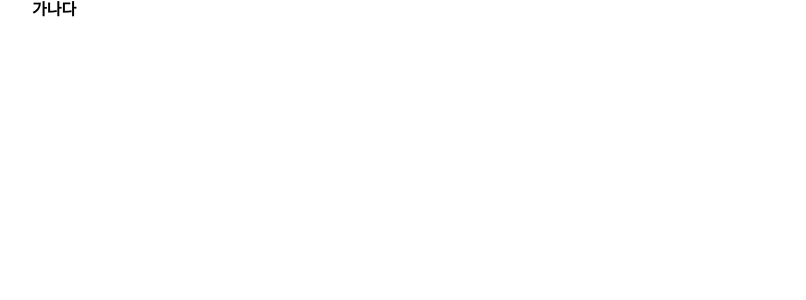
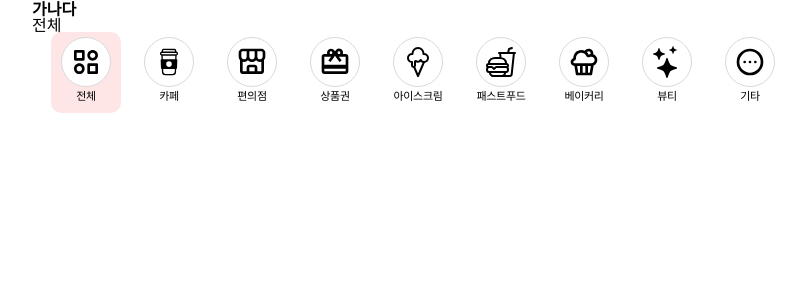
Before and after one commit to FRONT-END-BOOTCAMP-PLUS-3/YogiCon, a Next.js app: page / in a window 1280 px wide. Shown: the top 300 px of the page, without its empty margins (224-1030 px from the left). Built offline with nearby package versions, Linux system fonts and the light colour scheme.

Commit message:
design: CategoryFilter 스타일 추가 및 home 페이지에 테스트

```diff
--- a/app/(home)/components/CategoryButton.tsx
+++ b/app/(home)/components/CategoryButton.tsx
@@ -11,13 +11,38 @@ import { RiCake3Line } from 'react-icons/ri';
 import styled from 'styled-components';
 
 /* ---------------------------------- style --------------------------------- */
-const IconButton = styled.button``;
+const IconButton = styled.button<{ $isSelected: boolean }>`
+  background-color: ${({ $isSelected }) =>
+    $isSelected ? 'rgba(255, 192, 192, 0.40)' : 'transparent'};
+  display: flex;
+  flex-direction: column;
+  gap: 0.25rem;
+  align-items: center;
+  border-radius: 0.625rem;
+  padding: 0.3125rem 0.625rem 0.6875rem 0.625rem;
+  font-size: 0.6875rem;
+  line-height: 0.6875rem;
+  letter-spacing: -0.02rem;
+  cursor: pointer;
+`;
 
-const IconBox = styled.div``;
+const IconBox = styled.div`
+  background-color: var(--white);
+  width: 3.125rem;
+  height: 3.125rem;
+  display: flex;
+  justify-content: center;
+  align-items: center;
+  padding: 0.375rem;
+  border: 1px solid var(--disabled);
+  border-radius: 50%;
+  font-size: 2rem;
+`;
 
 /* ---------------------------------- type ---------------------------------- */
 type CategoryButton = {
   category: CategoryListItem;
+  isSelected: boolean;
   onClick: (value: CategoryListItem) => () => void;
 };
 
@@ -34,10 +59,10 @@ const iconOfCategory = {
   기타: <HiOutlineDotsCircleHorizontal />,
 };
 
-const CategoryButton = ({ category, onClick }: CategoryButton) => {
+const CategoryButton = ({ category, isSelected, onClick }: CategoryButton) => {
   return (
-    <IconButton>
-      <IconBox onClick={onClick(category)}>{iconOfCategory[category]}</IconBox>
+    <IconButton $isSelected={isSelected} onClick={onClick(category)}>
+      <IconBox>{iconOfCategory[category]}</IconBox>
       {category}
     </IconButton>
   );
--- a/app/(home)/components/CategoryFilter.tsx
+++ b/app/(home)/components/CategoryFilter.tsx
@@ -5,26 +5,46 @@ import { CategoryListItem } from '@/types/categories';
 import styled from 'styled-components';
 import CategoryButton from './CategoryButton';
 
-const CategoryButtonList = styled.ul``;
+/* ---------------------------------- style --------------------------------- */
+const CategoryButtonContainer = styled.div`
+  width: 100%;
+  overflow-x: scroll;
+`;
+
+const CategoryButtonList = styled.ul`
+  display: flex;
+  padding: 0 1.1875rem;
+  gap: 0.8125rem;
+  width: 100%;
+`;
 const CategoryItem = styled.li``;
 
+/* ---------------------------------- type ---------------------------------- */
 type CategoryFilterProps = {
+  selectedCategory: CategoryListItem;
   onSelect: (value: CategoryListItem) => () => void;
 };
 
-const CategoryFilter = ({ onSelect }: CategoryFilterProps) => {
+/* -------------------------------- component ------------------------------- */
+const CategoryFilter = ({
+  selectedCategory,
+  onSelect,
+}: CategoryFilterProps) => {
   return (
+    <CategoryButtonContainer>
       <CategoryButtonList>
         {CATEGORY_LIST.map((category) => (
           <CategoryItem key={category}>
             <CategoryButton
               key={category}
               category={category}
+              isSelected={category === selectedCategory}
               onClick={onSelect}
             />
           </CategoryItem>
         ))}
       </CategoryButtonList>
+    </CategoryButtonContainer>
   );
 };
 
--- /dev/null
+++ b/app/(home)/page.tsx
@@ -0,0 +1,26 @@
+'use client';
+
+import { CategoryListItem } from '@/types/categories';
+import { useState } from 'react';
+import CategoryFilter from './components/CategoryFilter';
+
+const Home = () => {
+  const [selectedCategory, setSelectedCategory] =
+    useState<CategoryListItem>('전체');
+
+  const handleCategoryButtonClick = (value: CategoryListItem) => () => {
+    setSelectedCategory(value);
+  };
+
+  return (
+    <div style={{ overflow: 'hidden' }}>
+      {selectedCategory}
+      <CategoryFilter
+        selectedCategory={selectedCategory}
+        onSelect={handleCategoryButtonClick}
+      />
+    </div>
+  );
+};
+
+export default Home;
--- a/app/page.tsx
+++ /dev/null
@@ -1,7 +0,0 @@
-import React from 'react';
-
-const page = () => {
-  return <div></div>;
-};
-
-export default page;
```
Lines whose indentation alone changed are shown as unchanged.
